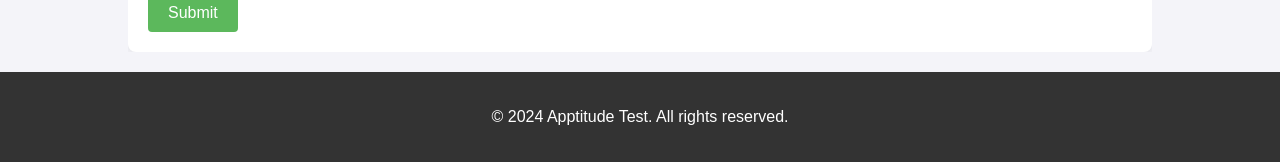
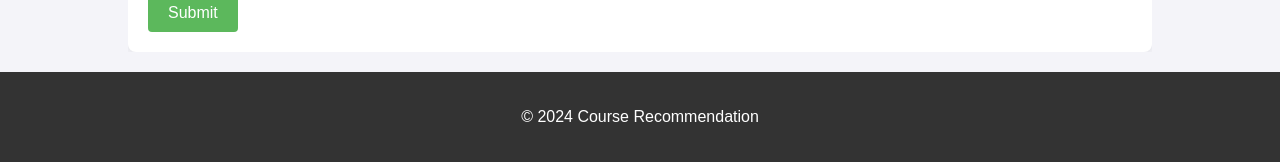
Before and after one commit to sinicoo/Course-Reccomendation-System-using-Pearson-and-Cosine-Similarity, a Flask app: page / in a window 1280 px wide. Shown: the part 716-878 px from the top of the page. Run offline with Flask 3, Linux system fonts and the light colour scheme; parts of the project's set-up code (start-up, migrations or seed data) failed here and were passed over.

Commit message:
Update index.html

```diff
--- a/templates/index.html
+++ b/templates/index.html
@@ -75,6 +75,7 @@
         </div>
     </header>
     <div class="container">
+
         <form method="post">
             <h2>Enter Your Scores</h2>
             <div class="form-group">
@@ -105,11 +106,16 @@
                 <label for="Clerical">Clerical:</label>
                 <input type="number" id="Clerical" name="Clerical" step="0.01">
             </div>
+            {% if error %}
+            <div style="color: red;">
+                <strong>{{ error }}</strong>
+            </div>
+        {% endif %}
             <button type="submit">Submit</button>
         </form>
     </div>
     <footer class="footer">
-        <p>&copy; 2024 Apptitude Test. All rights reserved.</p>
+        <p>&copy; 2024 Course Recommendation</p>
     </footer>
 </body>
 </html>
```
